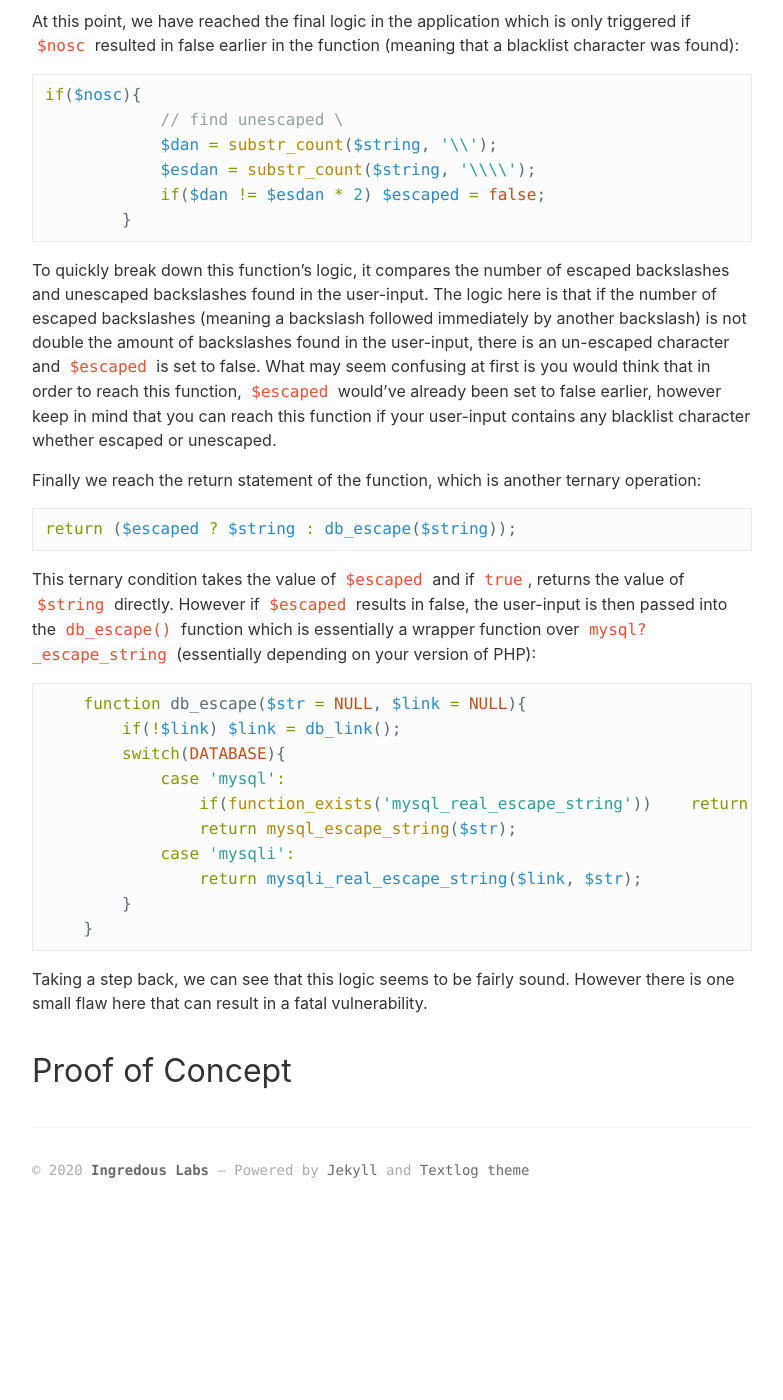
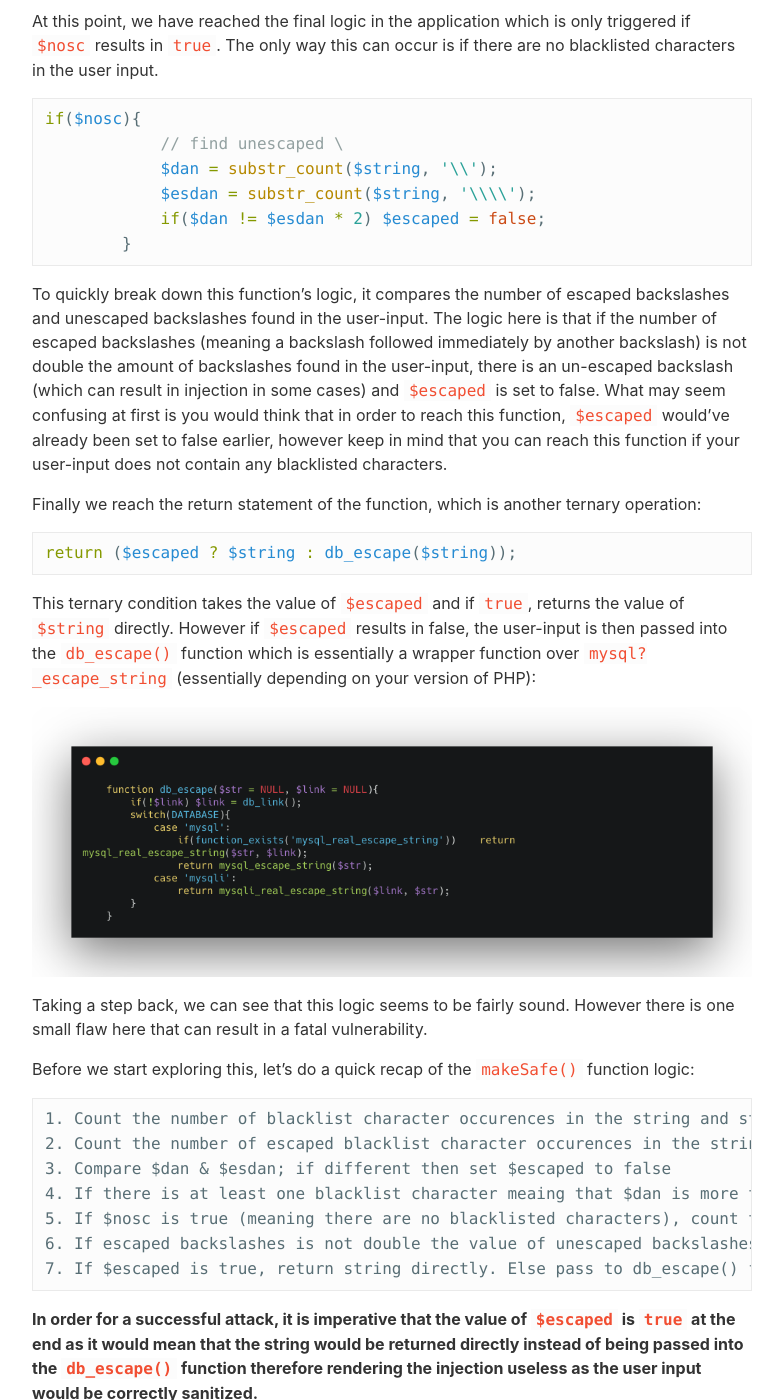
Before and after one commit to ingredous/ingredous.github.io, a Jekyll site: the page built from _posts/2020-07-13-ois-sqli.md, in a window 1280 px wide and 1400 px high, scrolled down 4665 px. Shown: the whole window, without its empty margins (8-791 px from the left). Built offline with Jekyll 4.4.1, drawn with Linux system fonts in a browser that asks for light colours; before the commit the page ends 5910 px from its top, so only the background shows below that; some of the changed text lies outside the part shown.

Commit message:
almost finished

```diff
--- a/_posts/2020-07-13-ois-sqli.md
+++ b/_posts/2020-07-13-ois-sqli.md
@@ -53,7 +53,7 @@
 username=test&email=&reset=Ok
 ~~~
 
-After `$username` is intialized, the application eventually constructs and executes a SQL query which contains the user-input as shown on Line 21:
+After `$username` is intialized, the application eventually constructs and executes a SQL query which contains the user-input as shown on Line 21 which would be the sink in this case:
 
 ~~~php
 $where = '';
@@ -135,7 +135,7 @@
 if($dan) $nosc = false;
 ~~~
 
-At this point, we have reached the final logic in the application which is only triggered if `$nosc` resulted in false earlier in the function (meaning that a blacklist character was found):
+At this point, we have reached the final logic in the application which is only triggered if `$nosc` results in `true`. The only way this can occur is if there are no blacklisted characters in the user input.
 
 ~~~php
 if($nosc){
@@ -146,7 +146,7 @@
         }
 ~~~
 
-To quickly break down this function's logic, it compares the number of escaped backslashes and unescaped backslashes found in the user-input. The logic here is that if the number of escaped backslashes (meaning a backslash followed immediately by another backslash) is not double the amount of backslashes found in the user-input, there is an un-escaped character and `$escaped` is set to false. What may seem confusing at first is you would think that in order to reach this function, `$escaped` would've already been set to false earlier, however keep in mind that you can reach this function if your user-input contains any blacklist character whether escaped or unescaped.
+To quickly break down this function's logic, it compares the number of escaped backslashes and unescaped backslashes found in the user-input. The logic here is that if the number of escaped backslashes (meaning a backslash followed immediately by another backslash) is not double the amount of backslashes found in the user-input, there is an un-escaped backslash (which can result in injection in some cases) and `$escaped` is set to false. What may seem confusing at first is you would think that in order to reach this function, `$escaped` would've already been set to false earlier, however keep in mind that you can reach this function if your user-input does not contain any blacklisted characters.
 
 Finally we reach the return statement of the function, which is another ternary operation:
 
@@ -156,20 +156,94 @@
 
 This ternary condition takes the value of `$escaped` and if `true`, returns the value of `$string` directly. However if `$escaped` results in false, the user-input is then passed into the `db_escape()` function which is essentially a wrapper function over `mysql?_escape_string` (essentially depending on your version of PHP):
 
-~~~php
-	function db_escape($str = NULL, $link = NULL){
-		if(!$link) $link = db_link();
-		switch(DATABASE){
-			case 'mysql':
-				if(function_exists('mysql_real_escape_string'))    return mysql_real_escape_string($str, $link);
-				return mysql_escape_string($str);
-			case 'mysqli':
-				return mysqli_real_escape_string($link, $str);
-		}
-	}
+![Screenshot]({{ site.baseurl }}/images/posts/2020/ois-sql/3.png)
+
+Taking a step back, we can see that this logic seems to be fairly sound. However there is one small flaw here that can result in a fatal vulnerability.
+
+Before we start exploring this, let's do a quick recap of the `makeSafe()` function logic:
+
+~~~
+1. Count the number of blacklist character occurences in the string and store the value in $dan
+2. Count the number of escaped blacklist character occurences in the string and store in $esdan
+3. Compare $dan & $esdan; if different then set $escaped to false
+4. If there is at least one blacklist character meaing that $dan is more than 0, set $nosc = false
+5. If $nosc is true (meaning there are no blacklisted characters), count the number of escaped vs unescaped backslashes and compare.
+6. If escaped backslashes is not double the value of unescaped backslashes, set $escaped to false.
+7. If $escaped is true, return string directly. Else pass to db_escape() function which sanitizes string using the mysqli_escape_string function
 ~~~
 
-Taking a step back, we can see that this logic seems to be fairly sound. However there is one small flaw here that can result in a fatal vulnerability.
+**In order for a successful attack, it is imperative that the value of `$escaped` is `true` at the end as it would mean that the string would be returned directly instead of being passed into the `db_escape()` function therefore rendering the injection useless as the user input would be correctly sanitized.**
+
+With this in mind, we can try using the following payload which if passed into a query will be able to break out:
+~~~
+test\\'
+~~~
+
+To recap the payload above, we notice:
+
+~~~
+- Valid SQLi payload (as we would be able to append arbitrary queries we would like to inject after the ')
+- Contains a blacklisted character (')
+- Contains an even amount of backslashes + in front of the blacklisted character therefore 'escaping' it
+~~~
+
+After adding a few debug statements which will print what the `makeSafe()` function is doing behind the scenes (to make it easier to understand visually), we can pass this value to the application and see what happens:
+
+![Screenshot]({{ site.baseurl }}/images/posts/2020/ois-sql/4.png)
+
+As shown in the debug statements, when the iteration loop reaches the `'` special character found in the payload, the following values are returned:
+
+~~~
+Value of special character: '
+membership_passwordReset.php:145 Value of dan: 1
+membership_passwordReset.php:145 Value of esdan: 1
+membership_passwordReset.php:145 Value of escaped: true
+membership_passwordReset.php:145 Value of nosc: false
+~~~
+
+As there is one special character, `$dan` is set to 1. As we are escaping the special character (as there is a backslash prepended to it), the value of `$esdan` is 1 as well. As `$dan == $esdan`, the value of `$escaped` remains unchanged at `true` which is crucial. However since `$dan` is greater than 0 (since the user input contains a black list character), `$nosc` is set to false meaning that the function skips the second conditional check (where it compares the amount of escaped backslashes vs unescaped).
+
+Since the function skips the second conditional, the return statement is reached with the value of `$escaped` being set to `true` meaning that the user-input is directly returned as is aka unsanitized and dangerous.
+
+Coming back to the logic which is in charge of concatenating the finalized query:
+
+~~~php
+$where = '';
+		if($username){
+			$where = "lcase(memberID)='{$username}'";
+		}elseif($email){
+			$where = "email='{$email}'";
+		}
+$res = sql("select * from membership_users where {$where} limit 1", $eo);
+~~~
+
+In this case the value of `$username` is set to `test\\'` meaning the full query will look something similar to:
+
+~~~
+select * from membership_users where lcase(memberID)='test\\'' limit 1
+~~~
+
+To confirm this is the case, we can enable logging in `mysql` and fire off a request which will result in this query being executed:
+
+
+
+
+
+
+
+
+
+
+
+
+
+
+
+
+
+
+
+
 
 
 
```
Also changed, not shown: other parts of _posts/2020-07-13-ois-sqli.md (+3 -3 lines), images/posts/2020/ois-sql/3.png (added), images/posts/2020/ois-sql/4.png (added), images/posts/2020/ois-sql/sqli_error.png (added), 1 other file.
